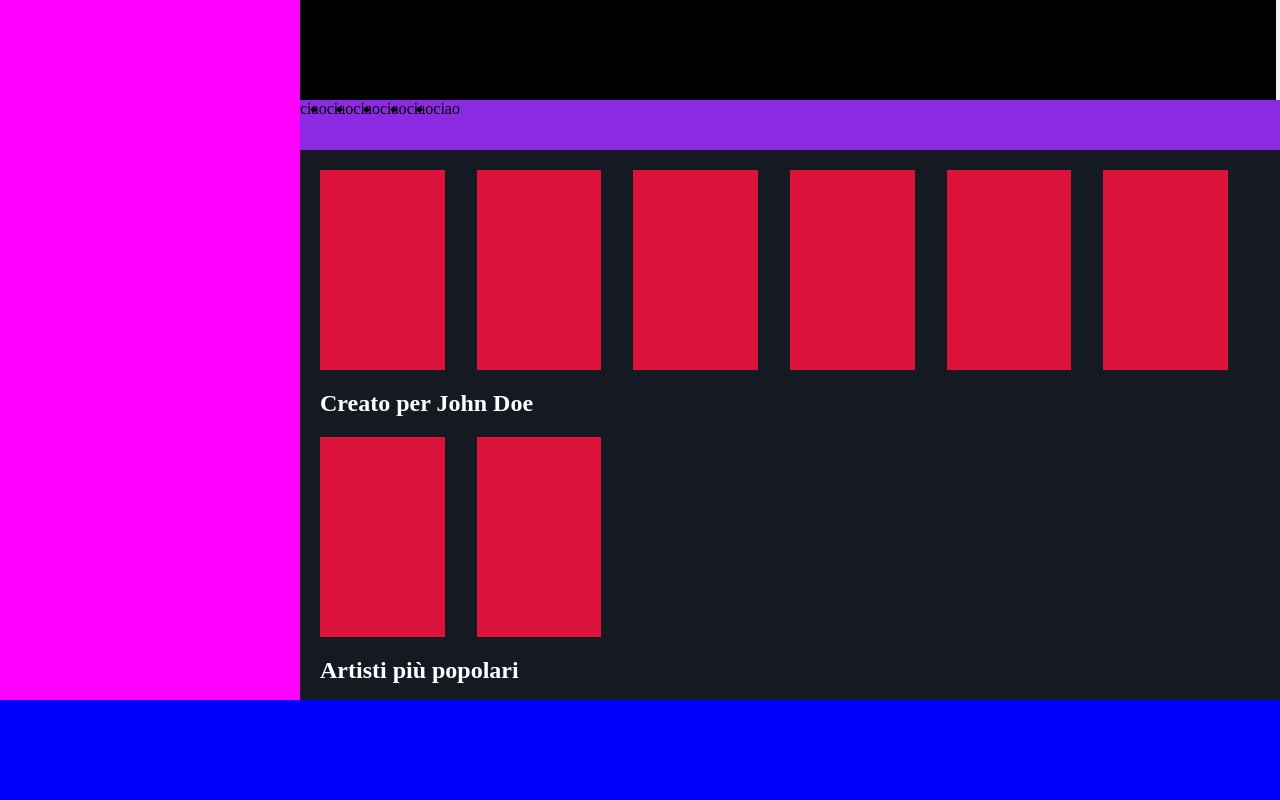
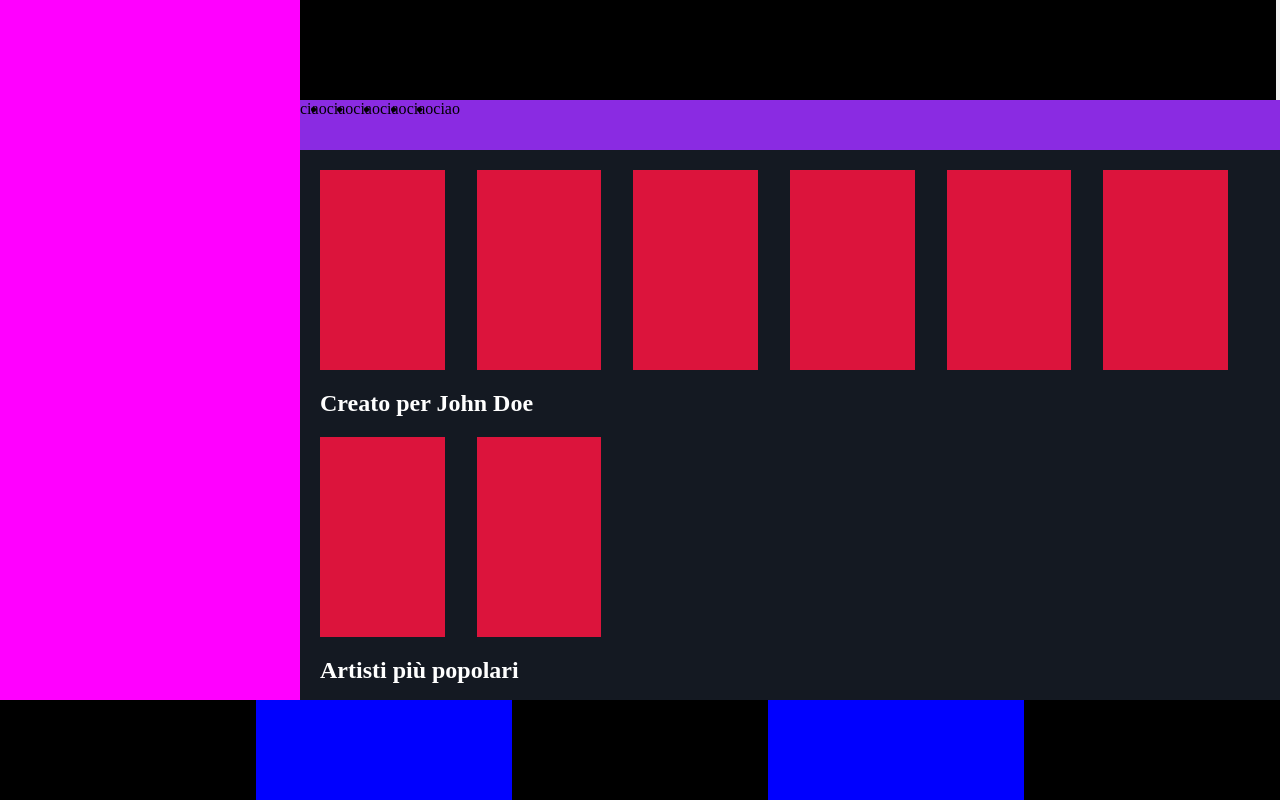
Before and after one commit to giuseppelamaestra/html-css-spotifyweb, a plain HTML site: page index.html in a window 1280 px wide. Drawn offline with Linux system fonts and the light colour scheme.

Commit message:
added footer structure boxes

```diff
--- a/css/style.css
+++ b/css/style.css
@@ -7,6 +7,11 @@
 .flex {
     display: flex;
     flex-wrap: wrap;
+}
+
+.space-between {
+
+    justify-content: space-between;
 }
 
 nav {
@@ -25,7 +30,7 @@ section.contents {
 
 }
 
-header {
+footer {
     height: 100px;
     width: 100%;
     background-color: blue;
@@ -83,3 +88,10 @@ div.round-box {
     border-radius: 50%;
     margin-right: 2rem;
 }
+
+div.third-box {
+
+    height: 100%;
+    width: 20%;
+    background-color: black;
+}
--- a/index.html
+++ b/index.html
@@ -77,9 +77,18 @@
 
     </main>
 
-    <header>
+    <footer class="flex space-between">
+        <div class="third-box">
 
-    </header>
+        </div>
+        <div class="third-box">
+
+        </div>
+        <div class="third-box">
+
+        </div>
+
+    </footer>
 
 </body>
 </html>
```
